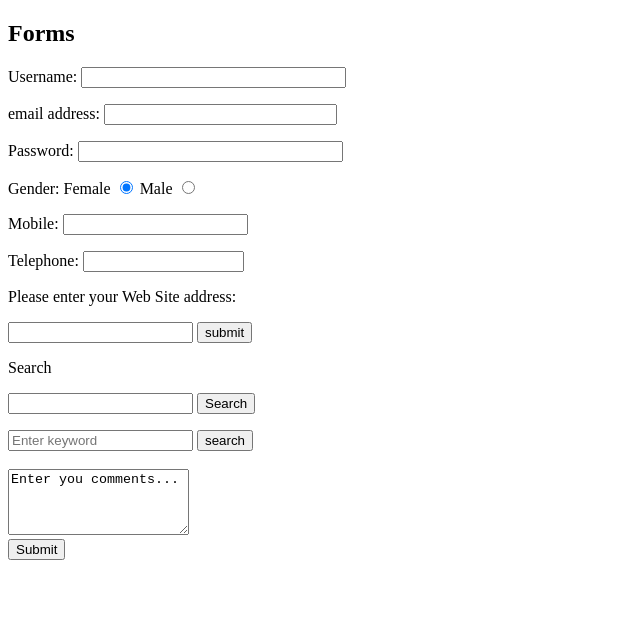
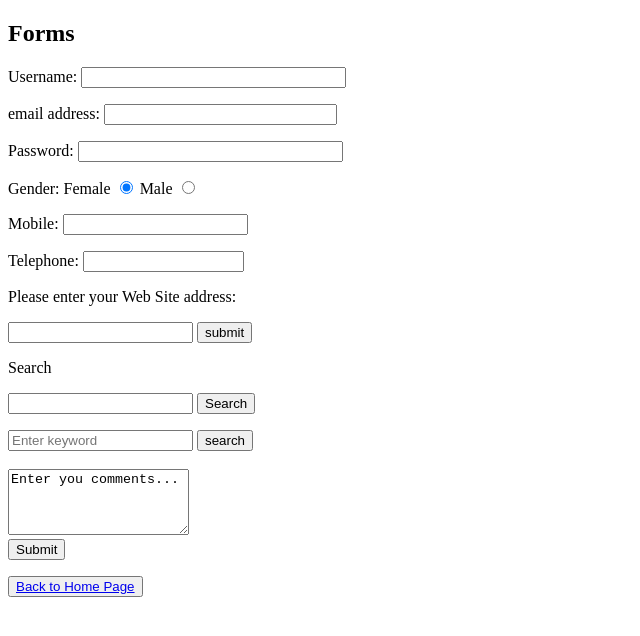
Before and after one commit to ShahidMahmoodVohra/Shopping-Store, a plain HTML site: page contact.html in a window 1280 px wide. Shown: the whole page, without its empty margins (0-640 px from the left). Drawn offline with Linux system fonts and the light colour scheme.

Commit message:
upload file

```diff
--- a/contact.html
+++ b/contact.html
@@ -60,7 +60,8 @@
 
    <textarea name="comments" col="20px" rows="4px">Enter you comments...</textarea>  <br />
 
-     <input type="submit" />
+     <input type="submit" /> <br />
+     <p><button><a href="./index.html">Back to Home Page</a></button></p>
     </form>
 
 
```
